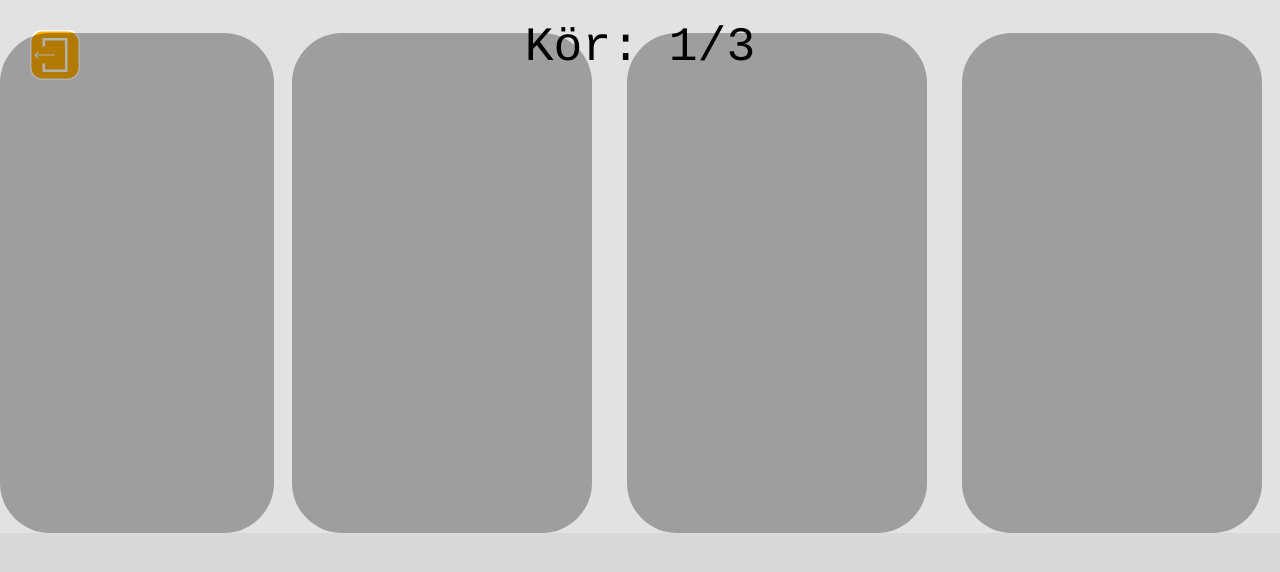
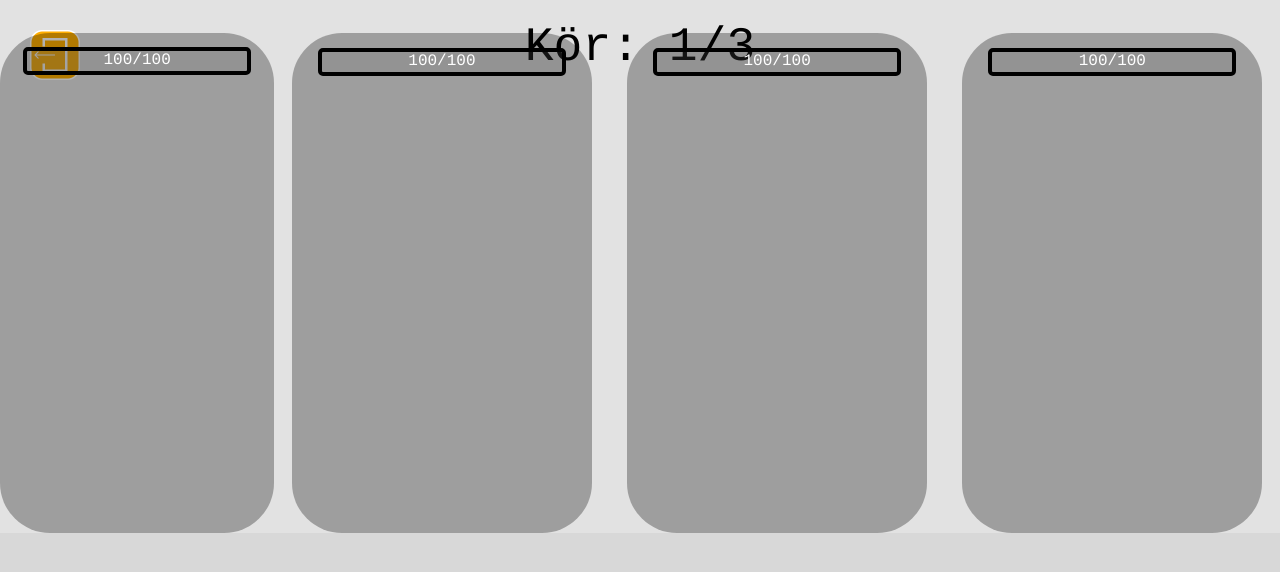
Before and after one commit to SzXpeter/CardBattleThingy, a plain HTML site: page fight.html in a window 1280 px wide. Drawn offline with Linux system fonts and the light colour scheme.

Commit message:
#5 Hp-bár kiírás

```diff
--- a/fight.html
+++ b/fight.html
@@ -11,11 +11,43 @@
         <a href="index.html" class="back-button"><img src="Pictures/backbutton.png" alt="back" class="button" style="width: 50px;"></a>
         <p id="rounds">Kör: 1/3</p>
         <div id="characters">
-            <div id="hero"></div>
+            <div id="hero">
+                <div class="hp-container">
+                    <div class="hpplus">
+                        <p class="hptext">
+                            <span>100</span>/100
+                        </p>
+                    </div>
+                </div>
+            </div>
             <div id="enemies">
-                <div id="enemy1"></div>
-                <div id="enemy2"></div>
-                <div id="enemy3"></div>
+                <div id="enemy1">
+                    <div class="hp-container">
+                        <div class="hpplus">
+                            <p class="hptext">
+                                <span>100</span>/100
+                            </p>
+                        </div>
+                    </div>
+                </div>
+                <div id="enemy2">
+                    <div class="hp-container">
+                        <div class="hpplus">
+                            <p class="hptext">
+                                <span>100</span>/100
+                            </p>
+                        </div>
+                    </div>
+                </div>
+                <div id="enemy3">
+                    <div class="hp-container">
+                        <div class="hpplus">
+                            <p class="hptext">
+                                <span>100</span>/100
+                            </p>
+                        </div>
+                    </div>
+                </div>
             </div>
         </div>
     </div>
--- a/style.css
+++ b/style.css
@@ -131,9 +131,25 @@ h1 {
   width: 1100px;
 }
 
-#hero, #enemies div {
+#hero, #enemy1, #enemy2, #enemy3 {
   height: 500px;
   width: 300px;
   border-radius: 50px;
   background-color: rgba(0, 0, 0, .3);
 }
+
+.hp-container {
+  background-color: rgba(100, 100, 100, 0.2);
+  width: 80%;
+  height: 20px;
+  margin-top: 5%;
+  margin-left: calc(10% - 4px);
+  border: black solid 4px;
+  border-radius: 5px;
+}
+
+.hptext {
+  margin: 0;
+  text-align: center;
+  color: white;
+}
```
